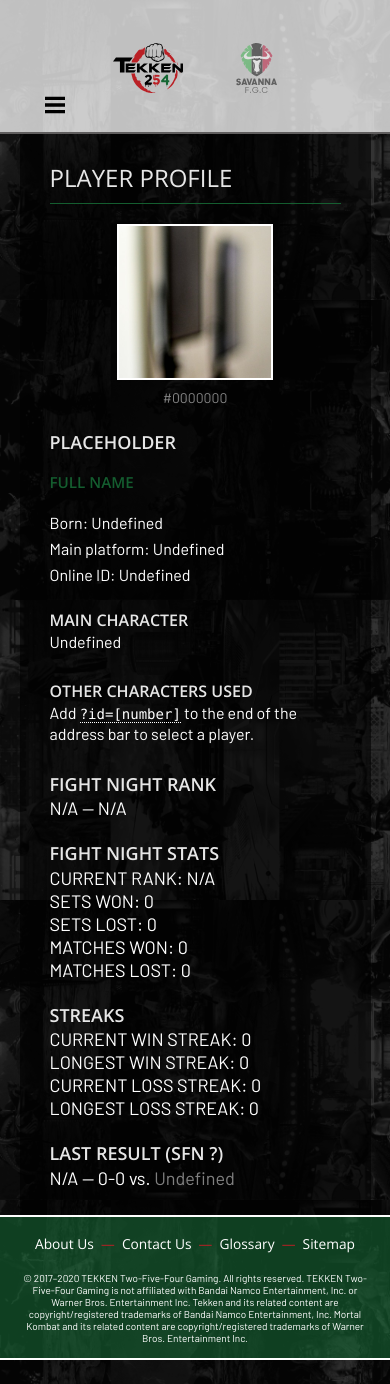
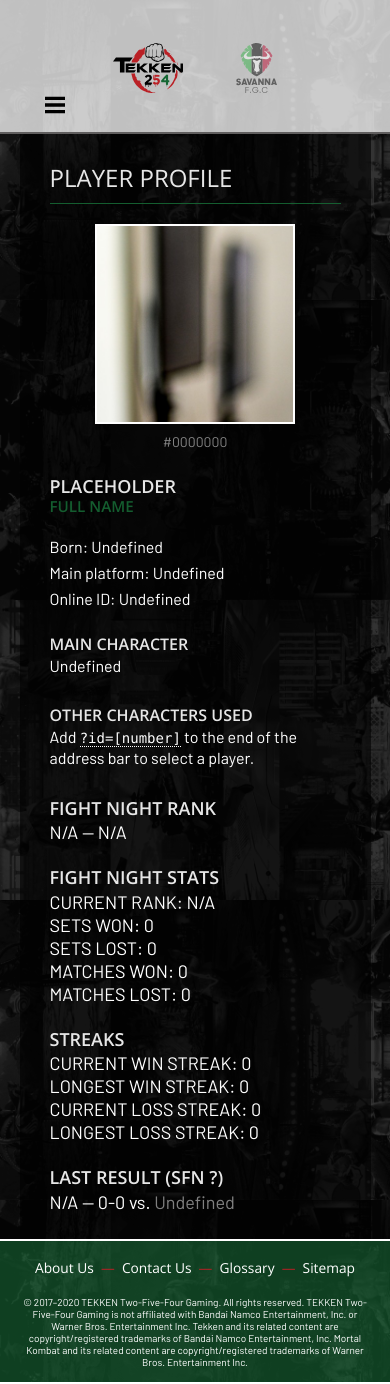
Before and after one commit to TEKKEN-254/client, a Jekyll site: the page built from fight-night/profile.html, in a window 390 px wide. Built offline with Jekyll 4.4.1, drawn with Linux system fonts in a browser that asks for light colours.

Commit message:
Char img on lg screens; minor profile adjustments

```diff
--- a/assets/css/profiles.css
+++ b/assets/css/profiles.css
@@ -175,16 +175,9 @@
     }
 }
 
-@media only screen and (max-width: 1199px) {
-    #bio-main {
-        display: none;
-    }
-}
-
 @media only screen and (max-width: 991px) {
     .player-bio,
     .stats {
-        /* position: relative; */
         flex-direction: column;
     }
     .bio-img {
@@ -194,9 +187,6 @@
         height: auto;
         flex-direction: column;
         align-items: center;
-    }
-    img.player-img {
-        width: 40vw;
     }
     .bio-img figcaption {
         position: relative;
@@ -225,9 +215,6 @@
     .player-pseudo {
         margin-top: 0 !important;
     }
-    .player-name {
-        margin-top: 1.25rem !important;
-    }
     .bio-info {
         line-height: 0.75;
         margin: 5px auto;
```
